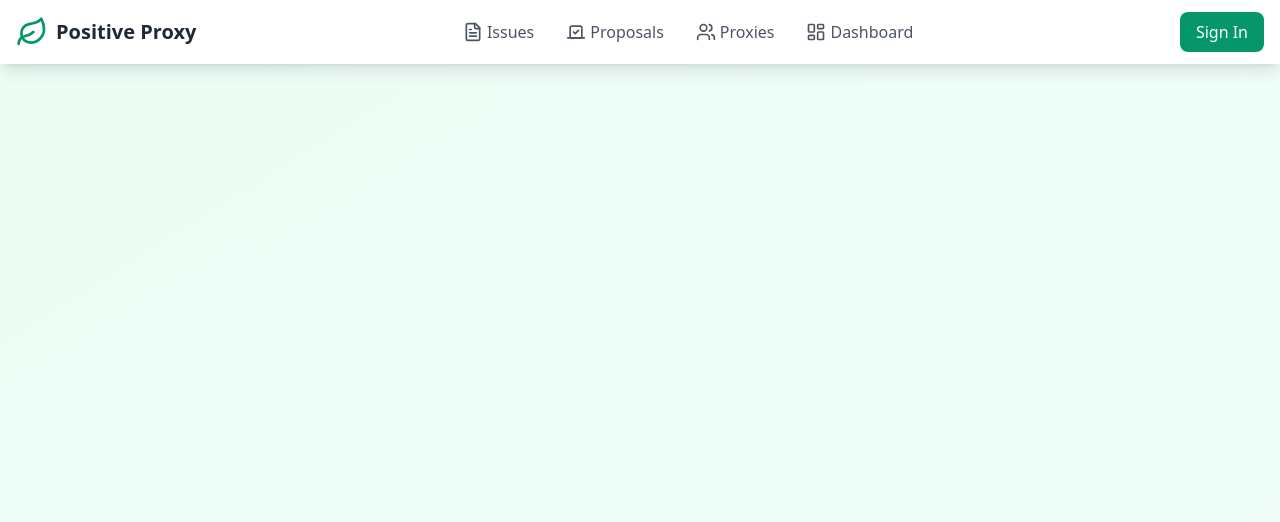
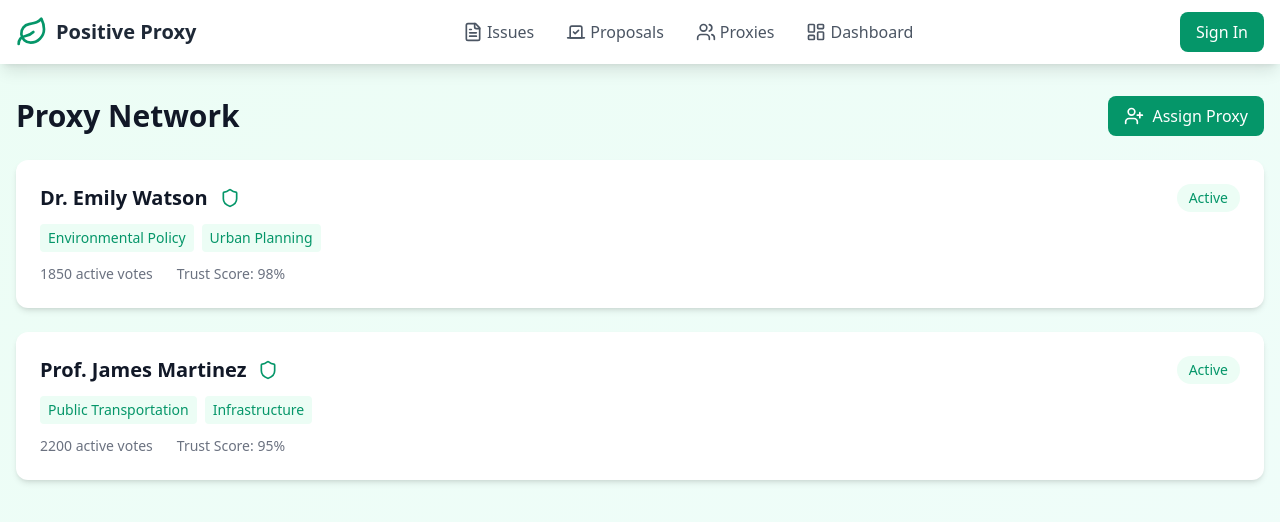
Before and after one commit to devafortun/Positive-Proxy-Sample, a React (Vite) app: page /proxies in a window 1280 px wide. Shown: the top 522 px of the page. Built offline with nearby package versions, Linux system fonts and the light colour scheme.

Commit message:
feat(frontend): added proxies

```diff
--- a/src/App.tsx
+++ b/src/App.tsx
@@ -4,7 +4,7 @@ import { Navbar } from './components/Navbar';
 import { Home } from './pages/Home';
 import { Issues } from './pages/Issues';
 import { Proposals } from './pages/Proposals';
-// import { Proxies } from './pages/Proxies';
+import { Proxies } from './pages/Proxies';
 import { Dashboard } from './pages/Dashboard';
 
 function App() {
@@ -17,7 +17,7 @@ function App() {
             <Route path="/" element={<Home />} />
             <Route path="/issues" element={<Issues />} />
             <Route path="/proposals" element={<Proposals />} />
-            {/* <Route path="/proxies" element={<Proxies />} /> */}
+            <Route path="/proxies" element={<Proxies />} />
             <Route path="/dashboard" element={<Dashboard />} />
           </Routes>
         </main>
--- /dev/null
+++ b/src/pages/Proxies.tsx
@@ -0,0 +1,64 @@
+import React from 'react';
+import { Shield, UserPlus } from 'lucide-react';
+
+export function Proxies() {
+  const proxies = [
+    {
+      id: 1,
+      name: "Dr. Emily Watson",
+      expertise: ["Environmental Policy", "Urban Planning"],
+      activeVotes: 1850,
+      trustScore: 98,
+      status: "Active"
+    },
+    {
+      id: 2,
+      name: "Prof. James Martinez",
+      expertise: ["Public Transportation", "Infrastructure"],
+      activeVotes: 2200,
+      trustScore: 95,
+      status: "Active"
+    }
+  ];
+
+  return (
+    <div className="space-y-6">
+      <div className="flex justify-between items-center">
+        <h1 className="text-3xl font-bold text-gray-900">Proxy Network</h1>
+        <button className="flex items-center space-x-2 bg-emerald-600 text-white px-4 py-2 rounded-lg hover:bg-emerald-700 transition-colors">
+          <UserPlus className="h-5 w-5" />
+          <span>Assign Proxy</span>
+        </button>
+      </div>
+
+      <div className="grid gap-6">
+        {proxies.map((proxy) => (
+          <div key={proxy.id} className="bg-white p-6 rounded-xl shadow-md hover:shadow-lg transition-shadow">
+            <div className="flex justify-between">
+              <div className="space-y-3">
+                <div className="flex items-center space-x-3">
+                  <h3 className="text-xl font-semibold text-gray-900">{proxy.name}</h3>
+                  <Shield className="h-5 w-5 text-emerald-600" />
+                </div>
+                <div className="flex flex-wrap gap-2">
+                  {proxy.expertise.map((skill) => (
+                    <span key={skill} className="text-sm text-emerald-600 bg-emerald-50 px-2 py-1 rounded">
+                      {skill}
+                    </span>
+                  ))}
+                </div>
+                <div className="flex space-x-6 text-sm text-gray-500">
+                  <span>{proxy.activeVotes} active votes</span>
+                  <span>Trust Score: {proxy.trustScore}%</span>
+                </div>
+              </div>
+              <span className="text-sm font-medium text-emerald-600 bg-emerald-50 px-3 py-1 rounded-full h-fit">
+                {proxy.status}
+              </span>
+            </div>
+          </div>
+        ))}
+      </div>
+    </div>
+  );
+}
```
